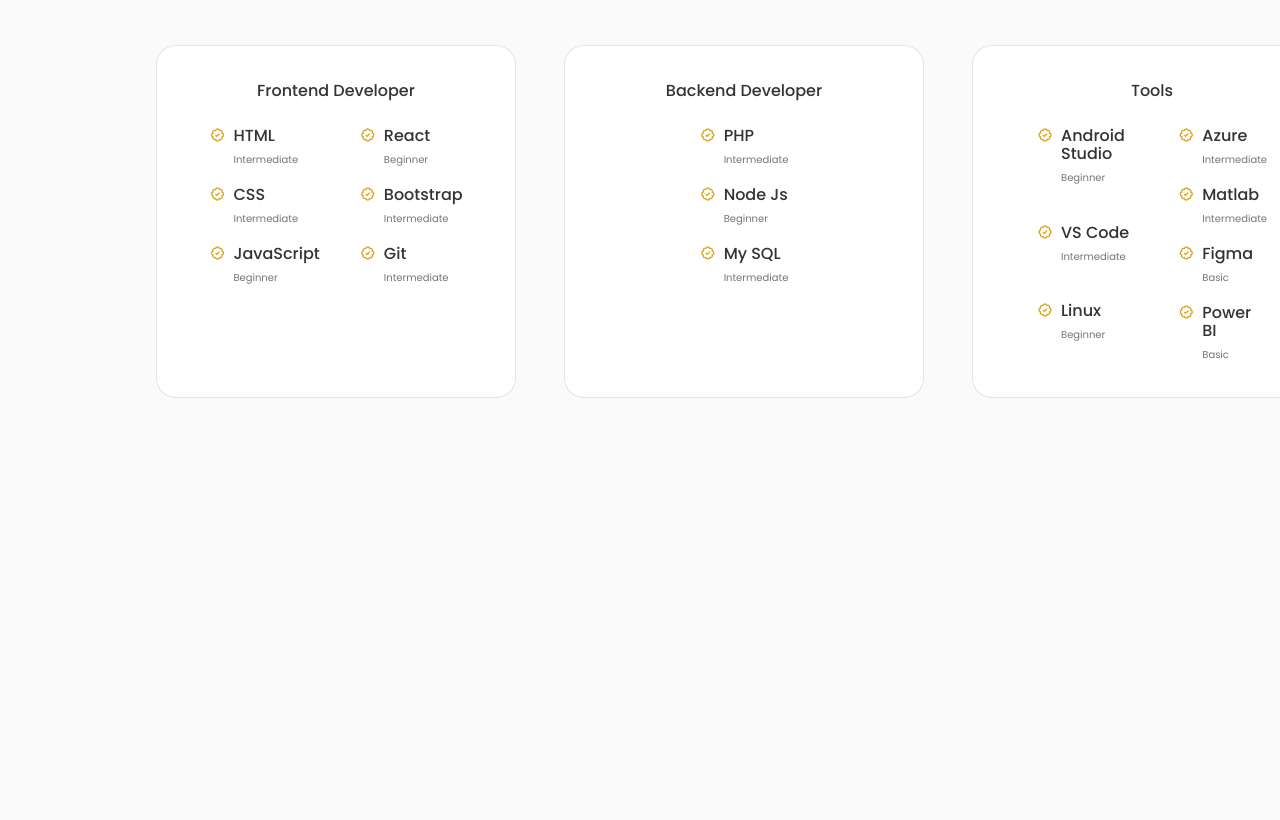
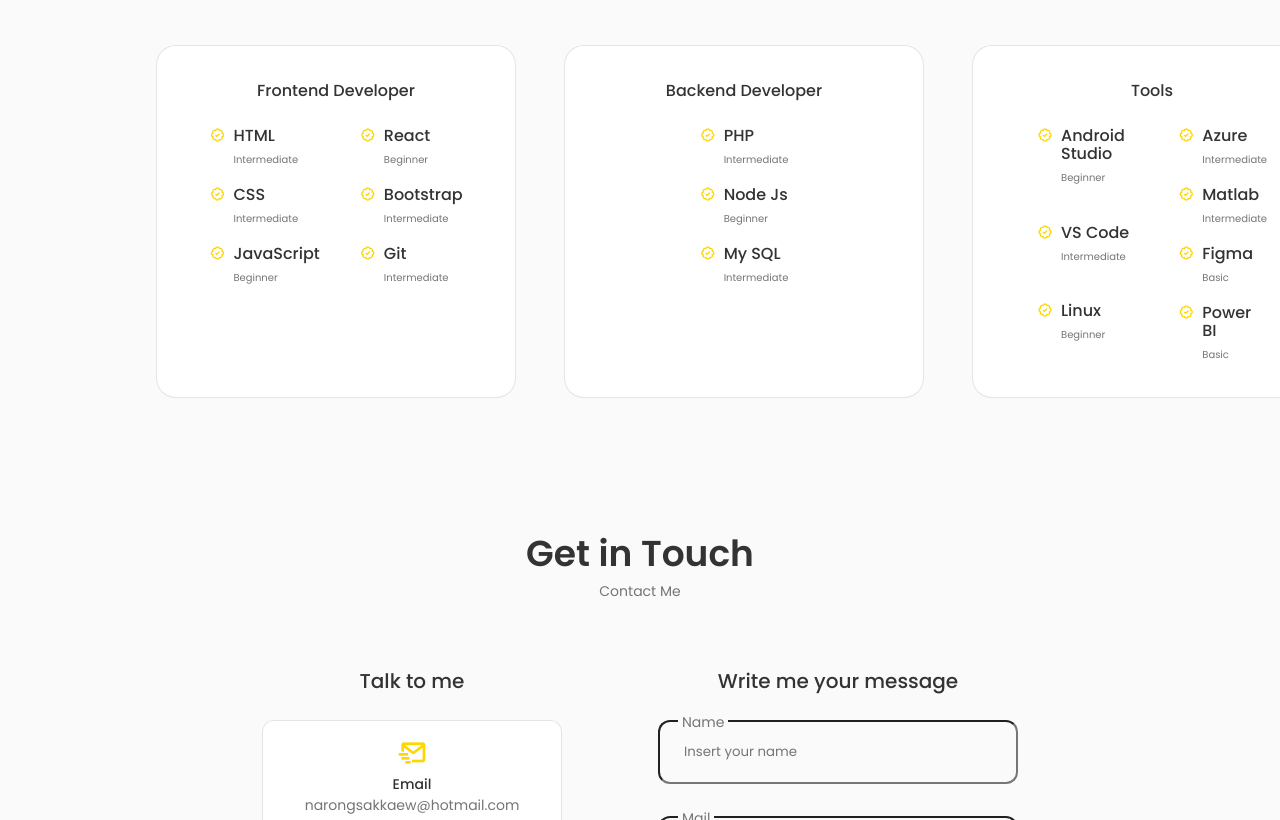
Before and after one commit to Narongsakkaewp/react-portfoilo, a React (Create React App) app: page / in a window 1280 px wide. Shown: the part 1980-2800 px from the top of the page. Before the commit the page ends 2410 px from the top, so only its background shows below. Built offline with nearby package versions, Linux system fonts and the light colour scheme.

Commit message:
contact เสร็จแล้ว และก็แก้ social.jsx อีกนิดหน่อย

```diff
--- a/package.json
+++ b/package.json
@@ -3,10 +3,12 @@
   "version": "0.1.0",
   "private": true,
   "dependencies": {
+    "@emailjs/browser": "^4.4.1",
     "@testing-library/dom": "^10.4.0",
     "@testing-library/jest-dom": "^6.6.3",
     "@testing-library/react": "^16.2.0",
     "@testing-library/user-event": "^13.5.0",
+    "emailjs-com": "^3.2.0",
     "react": "^19.0.0",
     "react-dom": "^19.0.0",
     "react-scripts": "5.0.1",
--- a/src/App.js
+++ b/src/App.js
@@ -4,6 +4,7 @@
 import Home from './components/home/Home'
 import About from './components/about/About'
 import Skills from './components/skills/skills';
+import Contact from './components/contact/Contact'
 
 const App = () => {
   return (
@@ -14,6 +15,7 @@
       <Home />
       <About />
       <Skills />
+      <Contact/>
     </main>
     </>
   )
--- a/src/components/about/Info.jsx
+++ b/src/components/about/Info.jsx
@@ -18,8 +18,8 @@
 
         <div className="about__box">
             <i class='bx bx-support about__icon' ></i>
-            <h3 className="about__title">Support</h3>
-            <span className="about__subtitle">Online 24/7</span>
+            <h3 className="about__title">Connect</h3>
+            <span className="about__subtitle">Ontime 9-5</span>
         </div>
     </div>
   )
--- a/src/components/about/about.css
+++ b/src/components/about/about.css
@@ -26,7 +26,7 @@
 
 .about__icon{
     font-size: 1.5rem;
-    color: var(--title-color);
+    color: gold;
     margin-bottom: var(--mb-0-5);
 }
 
--- /dev/null
+++ b/src/components/contact/Contact.jsx
@@ -0,0 +1,131 @@
+import React, { useRef } from 'react';
+import emailjs from '@emailjs/browser';
+import "./contact.css";
+
+const Contact = () => {
+    const form = useRef();
+
+    const sendEmail = (e) => {
+    e.preventDefault();
+
+    emailjs
+    .sendForm(
+        'service_482h7fn',
+        'template_137utsm',
+        form.current, {
+        publicKey: 'OqTNoTzKTxXCgfB5A',
+        }
+    )
+    e.target.reset()
+    };
+
+  return (
+    <section className="contact section" id="contact">
+        <h2 className="section__title" style={{textAlign: "center",margin: "0 auto"}}>Get in Touch</h2>
+        <span className="section__subtitle">Contact Me</span>
+
+        <div className="contact__container container grid">
+            <div className="contact__content">
+                <h3 className="contact__title">Talk to me</h3>
+
+                <div className="contact__info">
+                    <div className="contact__card">
+                        <i className="bx bx-mail-send contact__card-icon"></i>
+
+                        <h3 className="contact__card-title">Email</h3>
+                        <span className="contact__card-data">narongsakkaew@hotmail.com</span>
+
+                        <a href="mailto:narongsakkaew@hotmail.com"  className="contact__button">Write me {""}
+                        <i className="bx bx-right-arrow-alt contact__button-icon"></i>
+                        </a>
+                    </div>
+
+                    <div className="contact__card">
+                        <i className="bx bxl-whatsapp contact__card-icon"></i>
+
+                        <h3 className="contact__card-title">Whatsapp | Line | Tel.</h3>
+                        <span className="contact__card-data">+66 62-780-2404</span>
+
+                        <a href="https://api.whatsapp.com/send?phone=66627802404&text=Hello, more information!"
+                         className="contact__button">Write me {""}
+                        <i className="bx bx-right-arrow-alt contact__button-icon"></i></a>
+                    </div>
+
+                    <div className="contact__card">
+                        <i className="bx bxl-messenger contact__card-icon"></i>
+
+                        <h3 className="contact__card-title">Messenger</h3>
+                        <span className="contact__card-data">Narongsak Kaewprathum</span>
+
+                        <a href="https://web.facebook.com/narongsak.kaewprathum/"
+                         className="contact__button">Write me {""}
+                        <i className="bx bx-right-arrow-alt contact__button-icon"></i></a>
+                    </div>
+                </div>
+            </div>
+
+            <div className="contact__content">
+                <h3 className="contact__title">Write me your message</h3>
+
+                <form ref={form} onSubmit={sendEmail}
+                className="contact__form">
+                    <div className="contact__form-div">
+                        <label className="contact__form-tag">Name</label>
+                        <input
+                        type="text"
+                        name="name"
+                        className="contact__form-input"
+                        placeholder="Insert your name" style={{ fontFamily: 'poppins, "Noto Sans Thai", sans-serif' }}
+                        />
+                    </div>
+
+                    <div className="contact__form-div">
+                        <label className="contact__form-tag">Mail</label>
+                        <input
+                        type="email"
+                        name="email"
+                        className="contact__form-input"
+                        placeholder="Insert your email" style={{ fontFamily: 'poppins, "Noto Sans Thai", sans-serif' }}
+                        />
+                    </div>
+
+                    <div className="contact__form-div contact__form-area">
+                        <label className="contact__form-tag">Message</label>
+                        <textarea
+                        name="message"
+                        cols="30"
+                        rows="10"
+                        className="contact__form-input"
+                        placeholder="Write your message so i can contact you back."
+                        style={{ fontFamily: 'poppins, "Noto Sans Thai", sans-serif' }}></textarea>
+                    </div>
+
+                    <button className="button button--flex" style={{ fontFamily: 'poppins, "Noto Sans Thai", sans-serif' }}>
+                        Send Message
+                        <svg
+                  class="button__icon"
+                  xmlns="http://www.w3.org/2000/svg"
+                  width="24"
+                  height="24"
+                  viewBox="0 0 24 24"
+                  fill="none"
+                >
+                  <path
+                    d="M14.2199 21.9352C13.0399 21.9352 11.3699 21.1052 10.0499 17.1352L9.32988 14.9752L7.16988 14.2552C3.20988 12.9352 2.37988 11.2652 2.37988 10.0852C2.37988 8.91525 3.20988 7.23525 7.16988 5.90525L15.6599 3.07525C17.7799 2.36525 19.5499 2.57525 20.6399 3.65525C21.7299 4.73525 21.9399 6.51525 21.2299 8.63525L18.3999 17.1252C17.0699 21.1052 15.3999 21.9352 14.2199 21.9352ZM7.63988 7.33525C4.85988 8.26525 3.86988 9.36525 3.86988 10.0852C3.86988 10.8052 4.85988 11.9052 7.63988 12.8252L10.1599 13.6652C10.3799 13.7352 10.5599 13.9152 10.6299 14.1352L11.4699 16.6552C12.3899 19.4352 13.4999 20.4252 14.2199 20.4252C14.9399 20.4252 16.0399 19.4352 16.9699 16.6552L19.7999 8.16525C20.3099 6.62525 20.2199 5.36525 19.5699 4.71525C18.9199 4.06525 17.6599 3.98525 16.1299 4.49525L7.63988 7.33525Z"
+                    fill="var(--container-color)"
+                  ></path>
+                  <path
+                    d="M10.11 14.7052C9.92005 14.7052 9.73005 14.6352 9.58005 14.4852C9.29005 14.1952 9.29005 13.7152 9.58005 13.4252L13.16 9.83518C13.45 9.54518 13.93 9.54518 14.22 9.83518C14.51 10.1252 14.51 10.6052 14.22 10.8952L10.64 14.4852C10.5 14.6352 10.3 14.7052 10.11 14.7052Z"
+                    fill="var(--container-color)"
+                  ></path>
+                        </svg>
+                    </button>
+
+                </form>
+            </div>
+        </div>
+    </section>
+  )
+}
+
+export default Contact
--- /dev/null
+++ b/src/components/contact/contact.css
@@ -0,0 +1,141 @@
+.contact__container{
+    grid-template-columns: repeat(2, max-content);
+    justify-content: center;
+    column-gap: 6rem;
+    padding-bottom: 3rem;
+}
+
+.contact__title{
+    text-align: center;
+    font-size: var(--h3-font-size);
+    font-weight: var(--font-medium);
+    margin-bottom: var(--mb-1-5);
+}
+
+.contact__info{
+    display: grid;
+    row-gap: 1rem;
+    grid-template-columns: 300px;
+}
+
+.contact__card{
+    background-color: var(--container-color);
+    border: 1px solid rgba(0, 0, 0, 0.1);
+    padding: 1rem;
+    border-radius: 0.75rem;
+    text-align: center;
+}
+
+.contact__card-icon{
+    font-size: 2rem;
+    color: gold;
+    margin-bottom: var(--mb-0-25);
+}
+
+.contact__card-title,
+.contact__card-data{
+    font-size: var(--small-font-size);
+}
+
+.contact__card-title{
+    font-weight: var(--font-medium);
+}
+
+.contact__card-data{
+    display: block;
+    margin-bottom: var(--mb-0-75);
+}
+
+.contact__button{
+    color: var(--text-color);
+    font-size: var(--small-font-size);
+    display: inline-flex;
+    align-items: center;
+    justify-content: center;
+    column-gap: 0.25rem;
+}
+
+.contact__button-icon{
+    font-size: 1rem;
+    transition: 0.3s;
+}
+
+.contact__button:hover .contact__button-icon{
+    transform: translate(0.25rem);
+}
+
+.contact__form{
+    width: 360px;
+}
+
+.contact__form-div{
+    position: relative;
+    margin-bottom: var(--mb-2);
+    height: 4rem;
+}
+
+.contact__form-input{
+    position: absolute;
+    top: 0;
+    left: 0;
+    width: 100%;
+    height: 100%;
+    bottom: 2px solid rgba(0, 0, 0, 0.3);
+    background: none;
+    color: var(--text-color);
+    outline: none;
+    border-radius: 0.75rem;
+    padding: 1.5rem;
+    z-index: 1;
+}
+
+.contact__form-tag{
+    position: absolute;
+    top: -0.75rem;
+    left: 1.25rem;
+    font-size: var(--small-font-size);
+    padding: 0.25rem;
+    background-color: var(--body-color);
+    z-index: 15;
+}
+
+.contact__form-area{
+    height: 11rem;
+}
+
+.contact__form-area textarea{
+    resize: none;
+}
+
+/*==============breakpoint===============*/
+
+@media screen and (max-width: 992px){
+    .contact__container{
+        column-gap: 3rem;
+    }
+  }
+
+  @media screen and (max-width: 768px){
+    .contact__container{
+        grid-template-columns: 1fr;
+        row-gap: 3rem;
+    }
+
+    .contact__info{
+        justify-content: center;
+    }
+
+    .contact__form{
+        margin: 0 auto;
+    }
+  }
+
+  @media screen and (max-width: 576px){
+    .contact__info{
+        grid-template-columns: 1fr;
+    }
+
+    .contact__form{
+        width: 100%;
+    }
+  }
--- a/src/components/skills/skills.css
+++ b/src/components/skills/skills.css
@@ -37,7 +37,7 @@
 
 .skills .bx-badge-check{
     font-size: 1rem;
-    color: goldenrod;
+    color: gold;
 }
 
 .skills__name{
```
Also changed, not shown: src/components/home/Social.jsx (+9 -5 lines), 1 other file (tests, documents, lock files or other folders).
